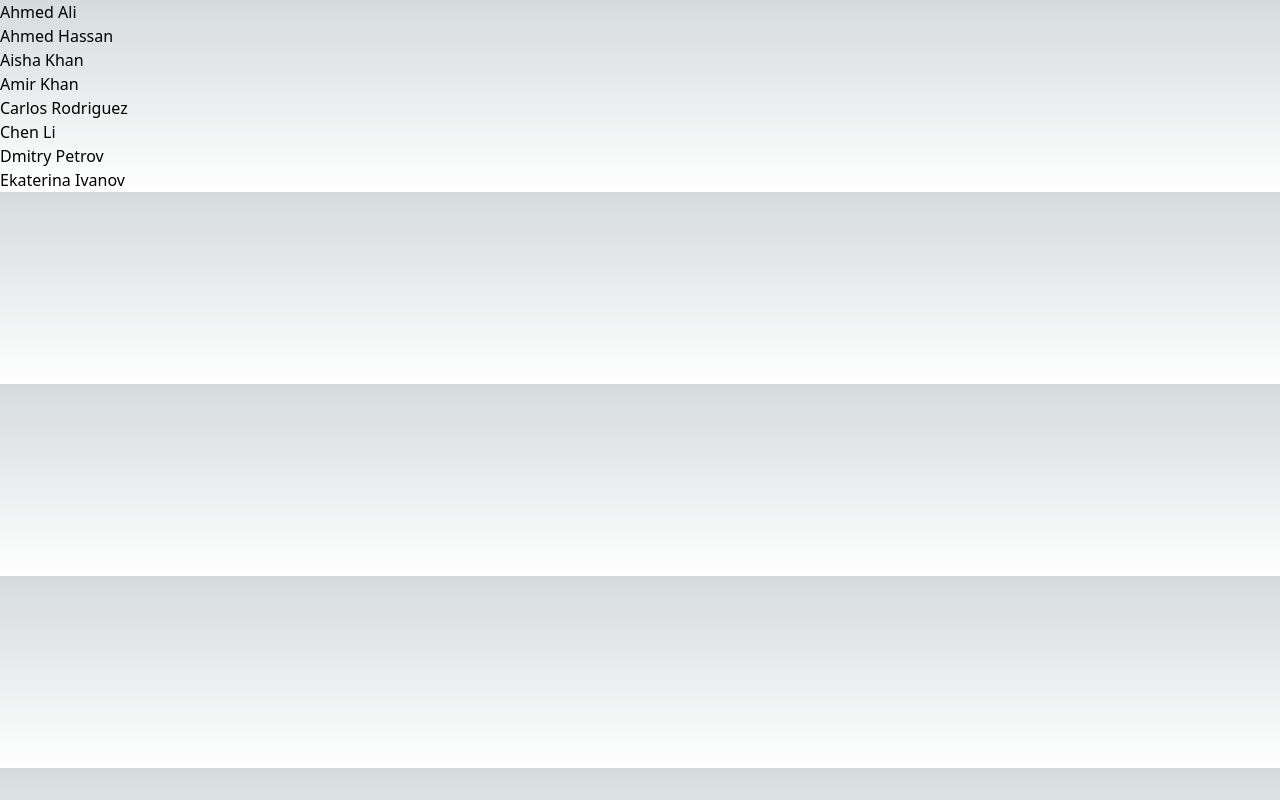
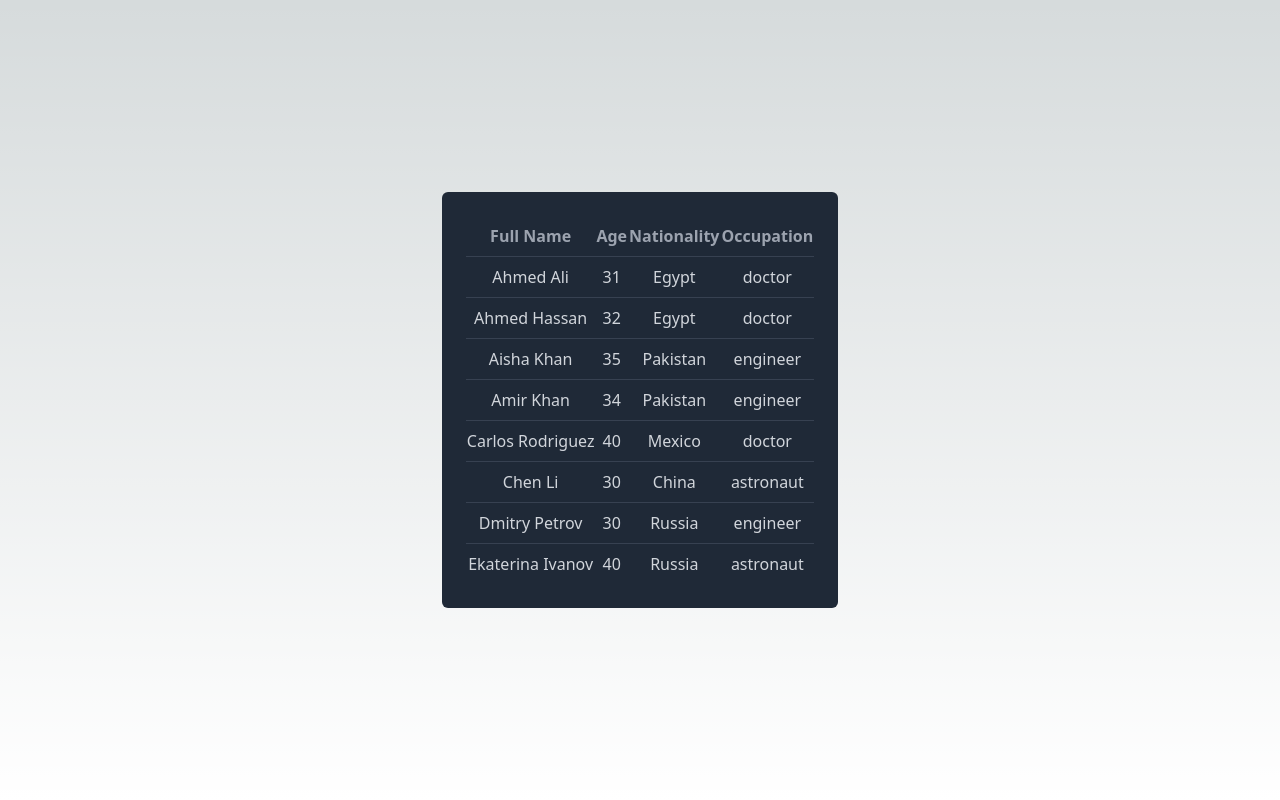
Before and after one commit to gorrion-io/winter-camp-2024, a Next.js app: page /task/1 in a window 1280 px wide. Built offline with nearby package versions, Linux system fonts and the light colour scheme.

Commit message:
feat: add crewtable component

```diff
--- /dev/null
+++ b/components/crewTable.tsx
@@ -0,0 +1,34 @@
+import { CrewMember } from "@/types/crewMember";
+
+type CrewTableProps = {
+  crew: CrewMember[];
+};
+
+const CrewTable = ({ crew }: CrewTableProps) => {
+  return (
+    <div className="bg-gray-800 p-6 rounded-md">
+      <table className="min-w-full divide-y divide-gray-700">
+        <thead className="text-gray-400">
+          <tr>
+            <th className="py-2">Full Name</th>
+            <th className="py-2">Age</th>
+            <th className="py-2">Nationality</th>
+            <th className="py-2">Occupation</th>
+          </tr>
+        </thead>
+        <tbody className="text-gray-300 divide-y divide-gray-700 text-center">
+          {crew.map((member, i) => (
+            <tr key={i}>
+              <td className="py-2">{member.fullName}</td>
+              <td className="py-2">{member.age}</td>
+              <td className="py-2">{member.nationality}</td>
+              <td className="py-2">{member.profession}</td>
+            </tr>
+          ))}
+        </tbody>
+      </table>
+    </div>
+  );
+};
+
+export default CrewTable;
--- a/pages/task/[page].tsx
+++ b/pages/task/[page].tsx
@@ -6,6 +6,7 @@
 import { CrewResponse } from "@/types/crewMember";
 import { useRouter } from "next/router";
 import { useQuery } from "react-query";
+import CrewTable from "@/components/crewTable";
 
 export default function Task() {
   const router = useRouter();
@@ -27,10 +28,8 @@ export default function Task() {
   const crew = data!.paginatedCrewList;
 
   return (
-    <div>
-      {crew.map((member, i) => (
-        <div key={i}>{member.fullName}</div>
-      ))}
+    <div className="min-h-screen flex flex-col items-center justify-center">
+      <CrewTable crew={crew}></CrewTable>
     </div>
   );
 }
```
